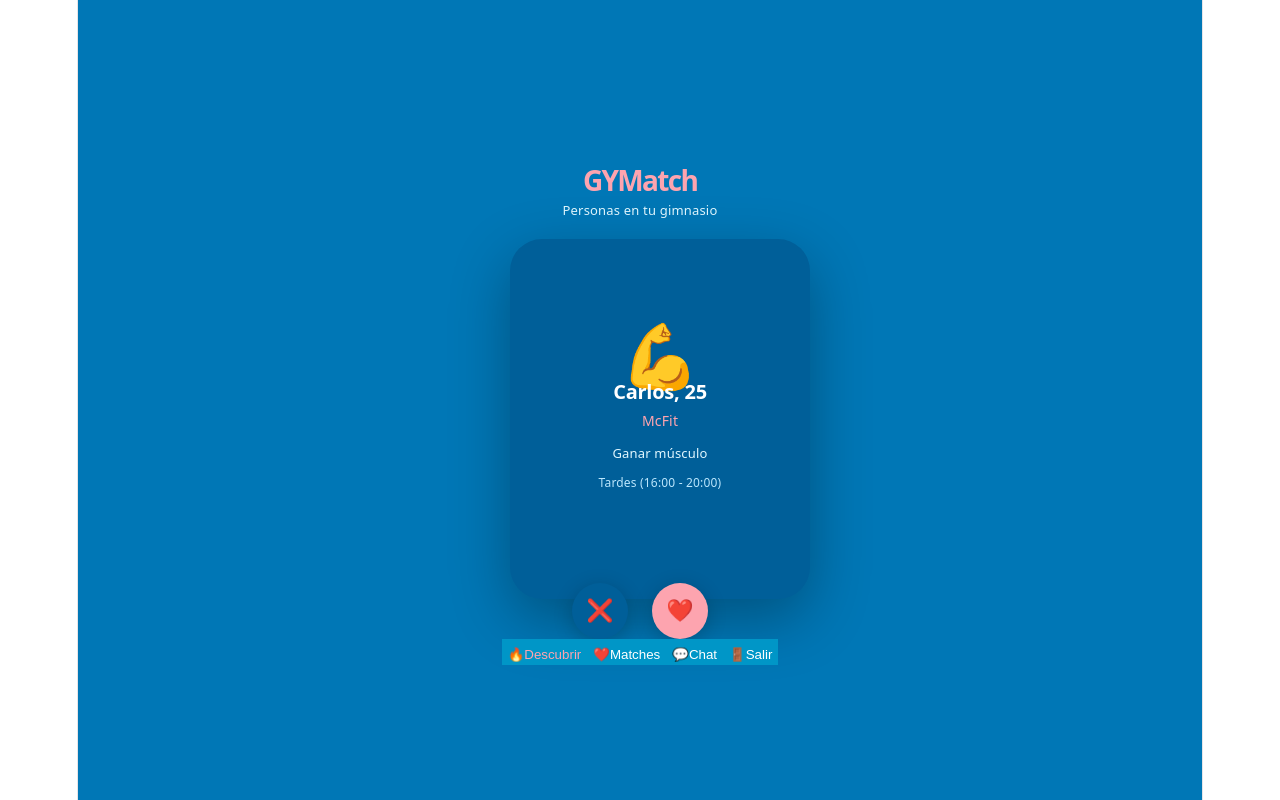
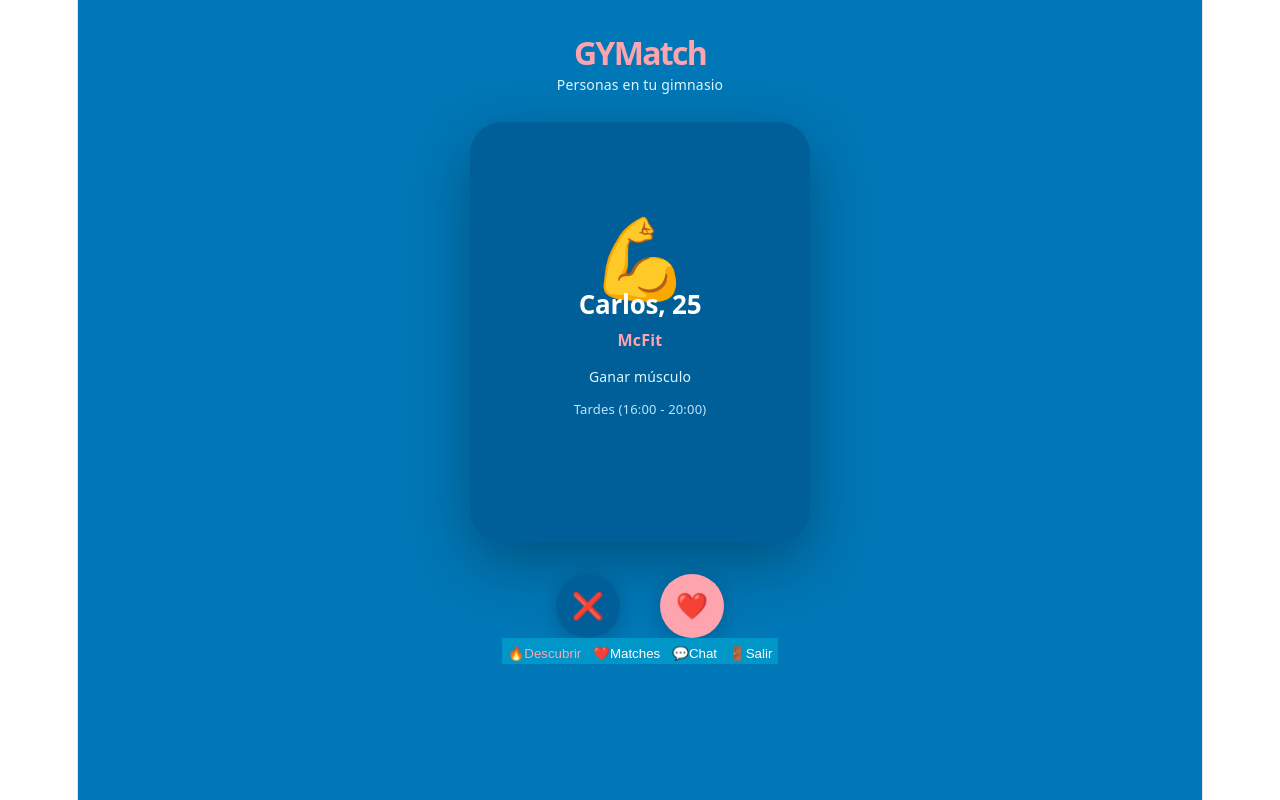
Before and after one commit to JR641/gymatch, a React (Vite) app: page /swipe in a window 1280 px wide. Shown: the top 800 px of the page. Built offline with nearby package versions, Linux system fonts and the light colour scheme; no server answers; the database is empty; sample sign-in values are in the browser's storage.

Commit message:
mejor distribucion swipe

```diff
--- a/src/pages/Swipe.jsx
+++ b/src/pages/Swipe.jsx
@@ -17,7 +17,7 @@ export default function Swipe() {
   const perfil = perfilesPrueba[indice]
 
   const handleSwipe = (direction) => {
-    setUltimoSwipe({ direction, nombre: perfil.nombre })
+    setUltimoSwipe({ direction, nombre: perfil?.nombre })
     if (direction === "right") {
       setMatch(perfil)
       setTimeout(() => setMatch(null), 3000)
@@ -32,15 +32,16 @@ export default function Swipe() {
       display: "flex",
       flexDirection: "column",
       alignItems: "center",
-      justifyContent: "center",
-      padding: "16px",
-      paddingBottom: "160px"
+      paddingTop: "40px",
+      paddingBottom: "100px",
+      paddingLeft: "16px",
+      paddingRight: "16px",
     }}>
 
       {/* Header */}
-      <div style={{textAlign: "center", marginBottom: "16px"}}>
-        <h1 style={{fontSize: "28px", fontWeight: "900", color: "#fda4af", margin: "0"}}>GYMatch</h1>
-        <p style={{fontSize: "13px", color: "#e0f7ff", margin: "4px 0 0"}}>Personas en tu gimnasio</p>
+      <div style={{textAlign: "center", marginBottom: "24px"}}>
+        <h1 style={{fontSize: "32px", fontWeight: "900", color: "#fda4af", margin: "0"}}>GYMatch</h1>
+        <p style={{fontSize: "14px", color: "#e0f7ff", margin: "6px 0 0"}}>Personas en tu gimnasio</p>
       </div>
 
       {/* Notificacion match */}
@@ -53,7 +54,7 @@ export default function Swipe() {
       )}
 
       {/* Tarjeta */}
-      <div style={{width: "260px", height: "320px"}}>
+      <div style={{width: "100%", maxWidth: "340px", height: "420px", marginBottom: "32px"}}>
         {indice >= perfilesPrueba.length ? (
           <div style={{
             width: "100%", height: "100%",
@@ -64,12 +65,12 @@ export default function Swipe() {
             justifyContent: "center",
             boxShadow: "0 20px 60px rgba(0,0,0,0.3)"
           }}>
-            <p style={{color: "#e0f7ff", textAlign: "center", padding: "16px"}}>No hay más perfiles en tu gimnasio por ahora 😊</p>
+            <p style={{color: "#e0f7ff", textAlign: "center", padding: "24px", fontSize: "16px"}}>No hay más perfiles en tu gimnasio por ahora 😊</p>
           </div>
         ) : (
           <div style={{
-            width: "260px",
-            height: "320px",
+            width: "100%",
+            height: "420px",
             backgroundColor: "#005f99",
             borderRadius: "32px",
             boxShadow: "0 20px 60px rgba(0,0,0,0.3)",
@@ -77,27 +78,28 @@ export default function Swipe() {
             flexDirection: "column",
             alignItems: "center",
             justifyContent: "center",
-            padding: "20px"
+            padding: "32px",
+            boxSizing: "border-box"
           }}>
-            <div style={{fontSize: "64px", marginBottom: "12px"}}>{perfil.foto}</div>
-            <h2 style={{fontSize: "20px", fontWeight: "bold", color: "white", margin: "0"}}>{perfil.nombre}, {perfil.edad}</h2>
-            <p style={{color: "#fda4af", fontWeight: "500", margin: "4px 0 0", fontSize: "14px"}}>{perfil.gimnasio}</p>
-            <p style={{color: "#e0f7ff", fontSize: "13px", margin: "6px 0 0"}}>{perfil.objetivo}</p>
-            <p style={{color: "#bae6fd", fontSize: "12px", margin: "4px 0 0"}}>{perfil.horario}</p>
+            <div style={{fontSize: "80px", marginBottom: "20px"}}>{perfil.foto}</div>
+            <h2 style={{fontSize: "26px", fontWeight: "bold", color: "white", margin: "0"}}>{perfil.nombre}, {perfil.edad}</h2>
+            <p style={{color: "#fda4af", fontWeight: "600", margin: "8px 0 0", fontSize: "16px"}}>{perfil.gimnasio}</p>
+            <p style={{color: "#e0f7ff", fontSize: "14px", margin: "10px 0 0"}}>{perfil.objetivo}</p>
+            <p style={{color: "#bae6fd", fontSize: "13px", margin: "6px 0 0"}}>{perfil.horario}</p>
           </div>
         )}
       </div>
 
       {/* Botones */}
-      <div style={{display: "flex", gap: "24px", marginTop: "24px"}}>
+      <div style={{display: "flex", gap: "40px", alignItems: "center"}}>
         <button
           onClick={() => handleSwipe("left")}
           style={{
-            width: "56px", height: "56px",
+            width: "64px", height: "64px",
             backgroundColor: "#005f99",
             borderRadius: "50%",
             border: "none", outline: "none",
-            fontSize: "22px",
+            fontSize: "26px",
             cursor: "pointer",
             boxShadow: "0 4px 20px rgba(0,0,0,0.2)"
           }}
@@ -105,11 +107,11 @@ export default function Swipe() {
         <button
           onClick={() => handleSwipe("right")}
           style={{
-            width: "56px", height: "56px",
+            width: "64px", height: "64px",
             backgroundColor: "#fda4af",
             borderRadius: "50%",
             border: "none", outline: "none",
-            fontSize: "22px",
+            fontSize: "26px",
             cursor: "pointer",
             boxShadow: "0 4px 20px rgba(0,0,0,0.2)"
           }}
```
